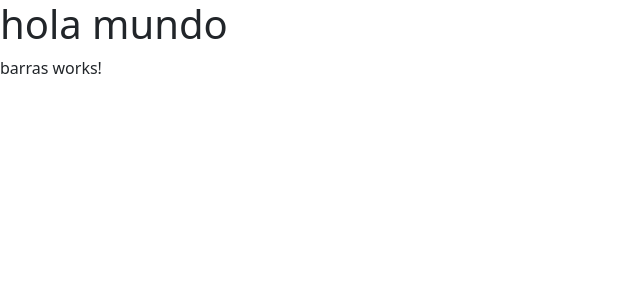
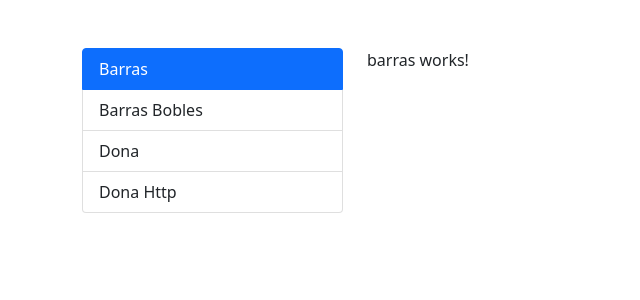
Before and after one commit to AlexanderMartinez25/graficasApp, an Angular app: page /graficas/barra in a window 1280 px wide. Shown: the top 300 px of the page, without its empty margins (0-640 px from the left). Built offline with nearby package versions, Linux system fonts and the light colour scheme.

Commit message:
menú aplicación

```diff
--- a/src/app/app.component.html
+++ b/src/app/app.component.html
@@ -1,3 +1,9 @@
-<h1>hola mundo</h1>
+<div class="row mt-5">
+    <div class="col-md-3">
+        <app-menu></app-menu>
+    </div>
 
-<router-outlet></router-outlet>
+    <div class="col-md-9">
+        <router-outlet></router-outlet>
+    </div>
+</div>
--- a/src/app/shared/menu/menu.component.html
+++ b/src/app/shared/menu/menu.component.html
@@ -1 +1,5 @@
-<p>menu works!</p>
+<ul class="list-group">
+    <li *ngFor="let item of menu" class="list-group-item" [routerLink]="[item.ruta]" routerLinkActive="active">
+        {{item.texto}}
+    </li>
+</ul>
--- a/src/app/shared/menu/menu.component.ts
+++ b/src/app/shared/menu/menu.component.ts
@@ -1,16 +1,28 @@
-import { Component, OnInit } from '@angular/core';
+import { Component } from '@angular/core';
+
+interface MenuItem {
+  ruta: string;
+  texto: string;
+}
 
 @Component({
   selector: 'app-menu',
   templateUrl: './menu.component.html',
   styles: [
+    `
+    li {
+      cursor:pointer;
+    }
+    `
   ]
 })
-export class MenuComponent implements OnInit {
+export class MenuComponent {
 
-  constructor() { }
-
-  ngOnInit(): void {
-  }
+  menu: MenuItem[] = [
+    { ruta: '/graficas/barra', texto: 'Barras' },
+    { ruta: '/graficas/barra-doble', texto: 'Barras Bobles' },
+    { ruta: '/graficas/dona', texto: 'Dona' },
+    { ruta: '/graficas/dona-http', texto: 'Dona Http' },
+  ]
 
 }
--- a/src/index.html
+++ b/src/index.html
@@ -11,7 +11,7 @@
     integrity="sha384-EVSTQN3/azprG1Anm3QDgpJLIm9Nao0Yz1ztcQTwFspd3yD65VohhpuuCOmLASjC" crossorigin="anonymous">
 </head>
 
-<body>
+<body class="container">
   <app-root></app-root>
 </body>
 
```
